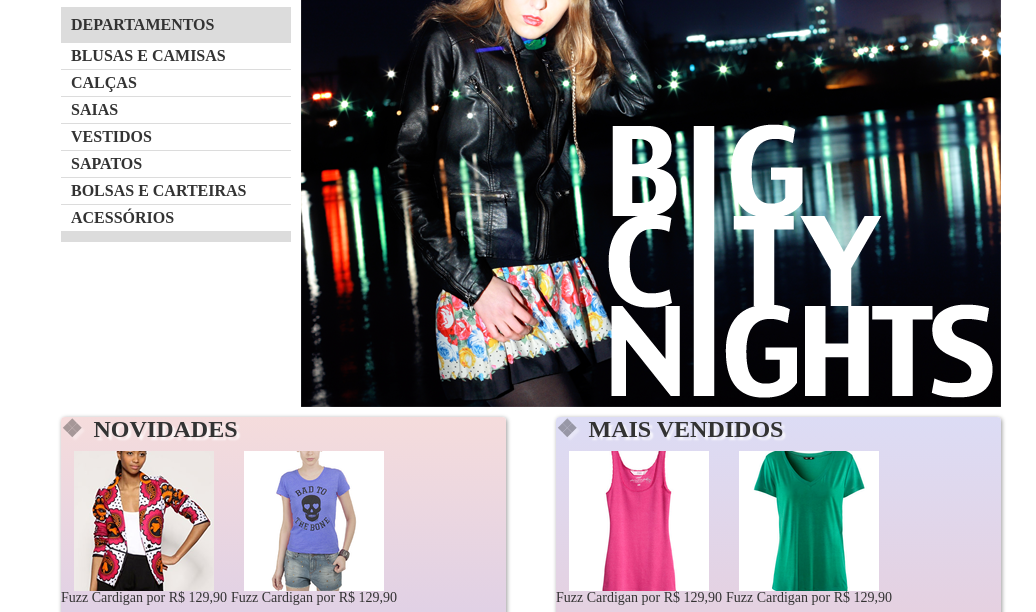
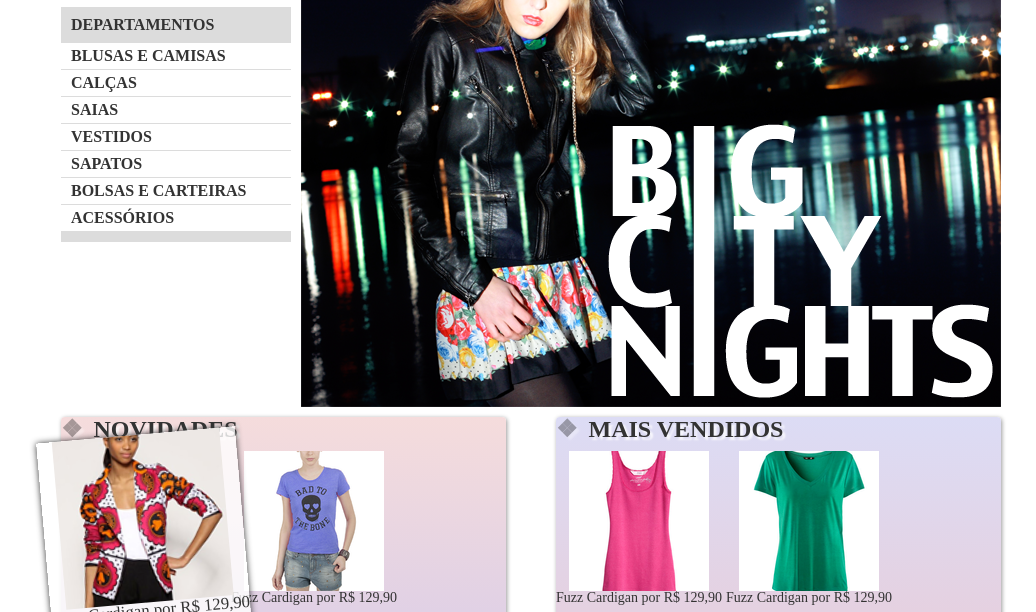
Before and after one commit to Phillipe13/web, a plain HTML site: page mirrorfashion/index.html in a window 1280 px wide. In both pictures the pointer is over the item 253 px from the left and 711 px from the top of the page. Shown: the part 178-790 px from the top of the page, without its empty margins (109-1145 px from the left). Drawn offline with Linux system fonts and the light colour scheme.

Commit message:
adicionado o efeito hover aos paineis de produtos

```diff
--- a/mirrorfashion/css/estilos.css
+++ b/mirrorfashion/css/estilos.css
@@ -184,3 +184,9 @@ content: '\2756';
 padding-right: 5px;
 opacity: 0.4;
 }
+.painel li:hover {
+  background-color: rgba(255,255,255,0.8);
+  box-shadow: 0 0 5px #333;
+  transition: 0.7s;
+  transform: scale(1.2) rotate(-5deg);
+}
```
